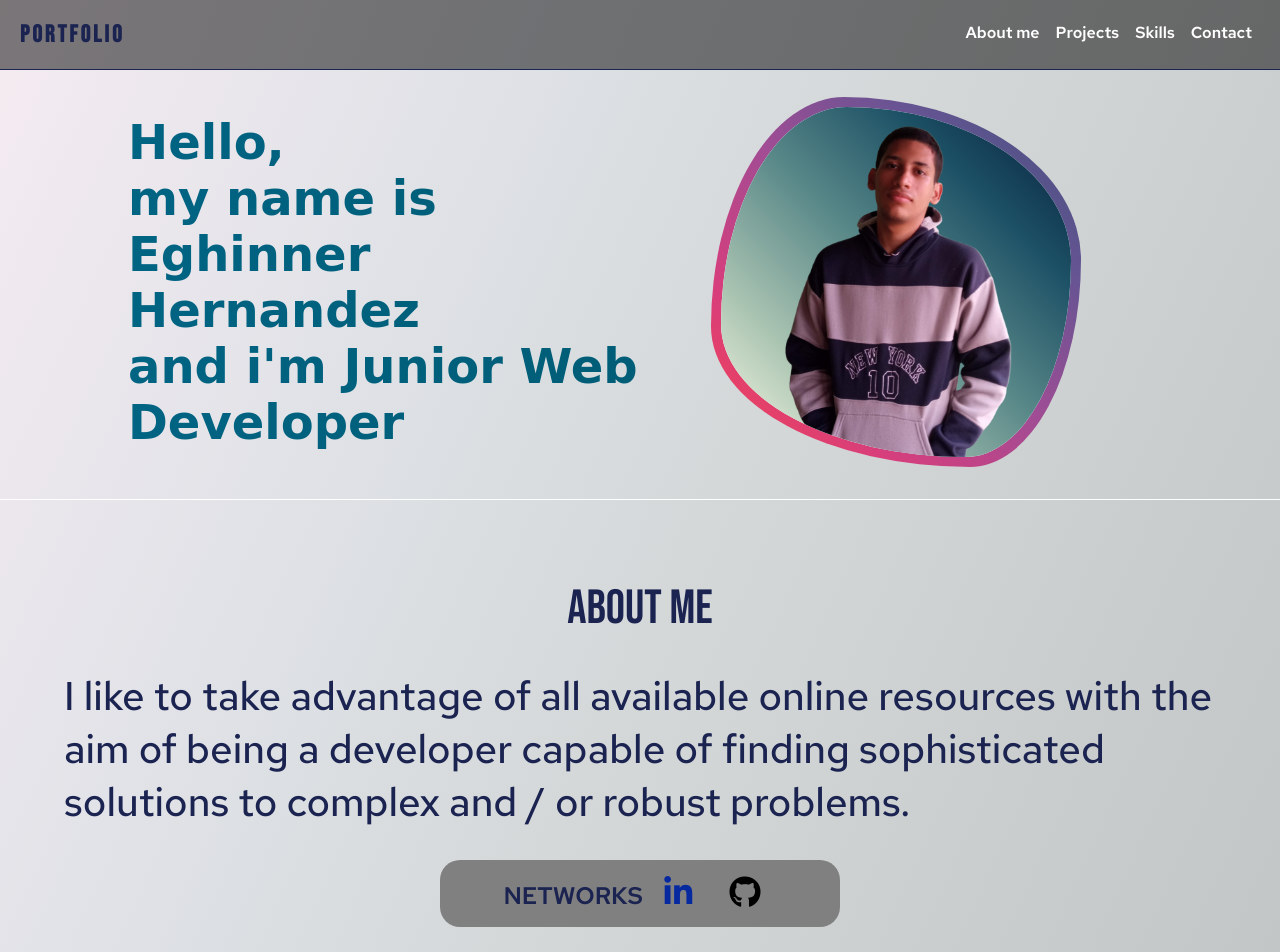
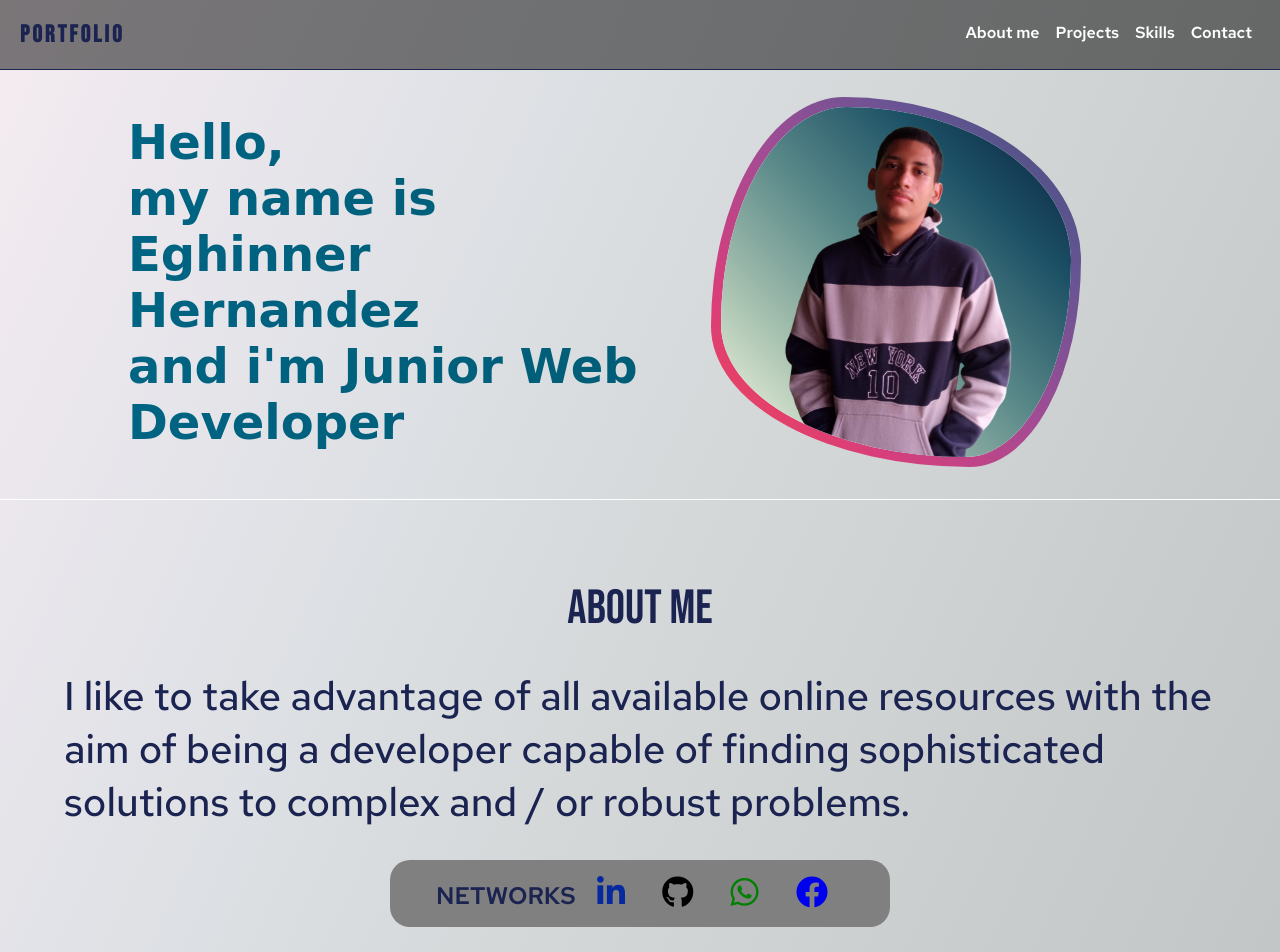
Before and after one commit to Eghinner/portfolio, a plain HTML site: page index.html in a window 1280 px wide. Shown: the top 952 px of the page. Drawn offline with nearby package versions, Linux system fonts and the light colour scheme; some packages are replaced by stand-ins of ours; a script that the page names is missing; a web font is replaced by a local one.

Commit message:
whatsapp!

```diff
--- a/index.html
+++ b/index.html
@@ -54,15 +54,20 @@
 			Networks
 			<a class='linkedin'
 			href="https://www.linkedin.com/in/eghinner-david-hernandez-ramirez-722a8617b"
-				target="_blank"
-			><i class="fab fa-linkedin-in"></i></a>
+			target="_blank"><i class="fab fa-linkedin-in"></i></a>
 			<a
 			class="github"
 			href="https://github.com/Eghinner"
 			target="_blank"
-			>
-				<i class="fab fa-github"></i>
-			</a>
+			><i class="fab fa-github"></i></a>
+			<a 	class="whatsapp"
+			target="_blank"
+			href="https://wa.me/message/IJOA5AATR7X6C1"
+			><i class="fab fa-whatsapp"></i></a>
+			<a
+			target="_blank"
+			href="https://www.facebook.com/eghinner.hernandez.9"
+			><i class="fab fa-facebook"></i></a>
 </div>
 </section>
 <section id="projects" class="projects_section">
--- a/styles.css
+++ b/styles.css
@@ -162,7 +162,7 @@ li:hover::after {
 .networks {
 	background-color: grey;
 	padding: 1rem;
-	width: 400px;
+	width: 500px;
 	margin: 2rem auto;
 	text-align: center;
 	border-radius: 20px;
@@ -181,6 +181,10 @@ li:hover::after {
 
 .linkedin {
 	color: #07299F;
+}
+
+.whatsapp {
+	color: green;
 }
 
 .face {
```
Lines whose indentation alone changed are shown as unchanged.
